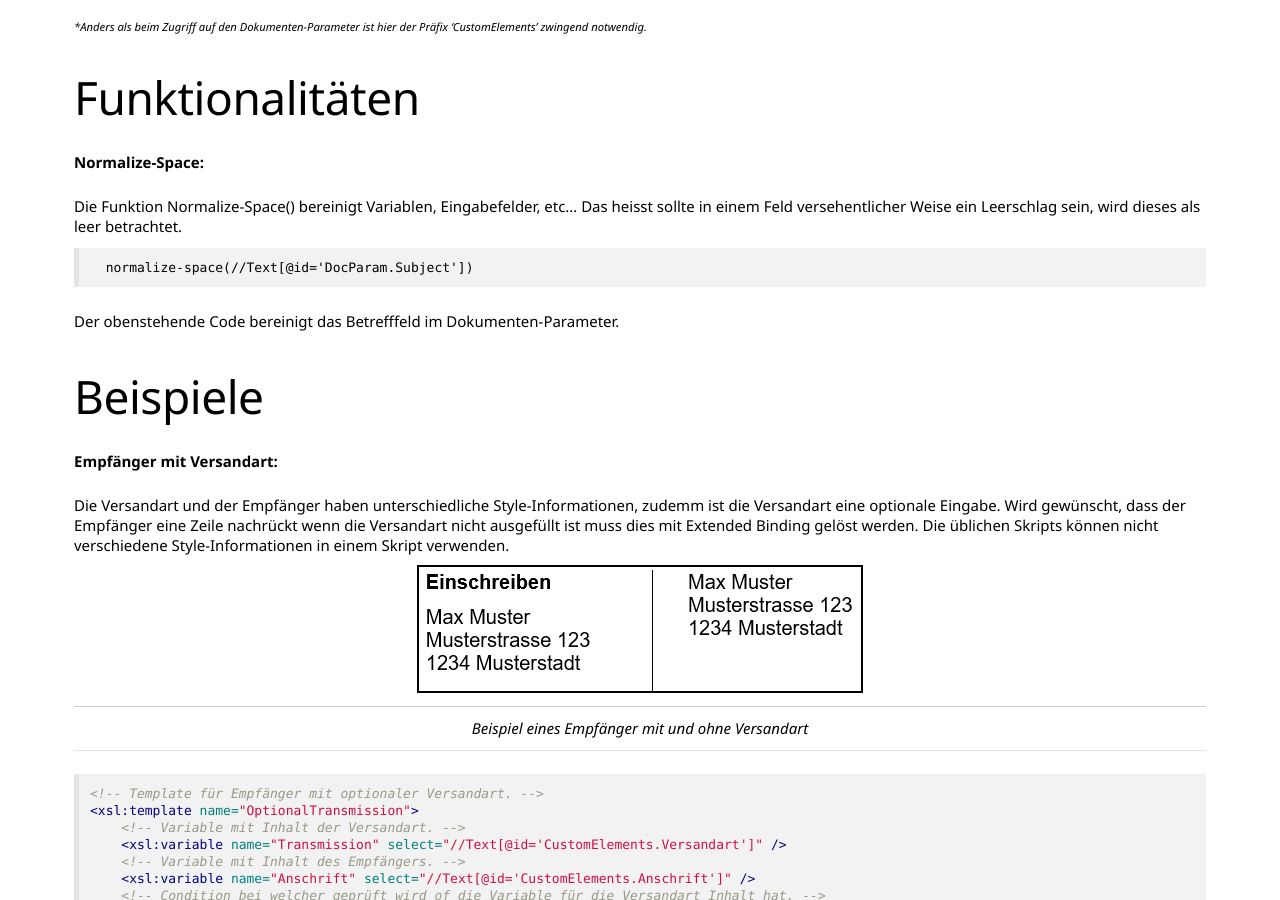
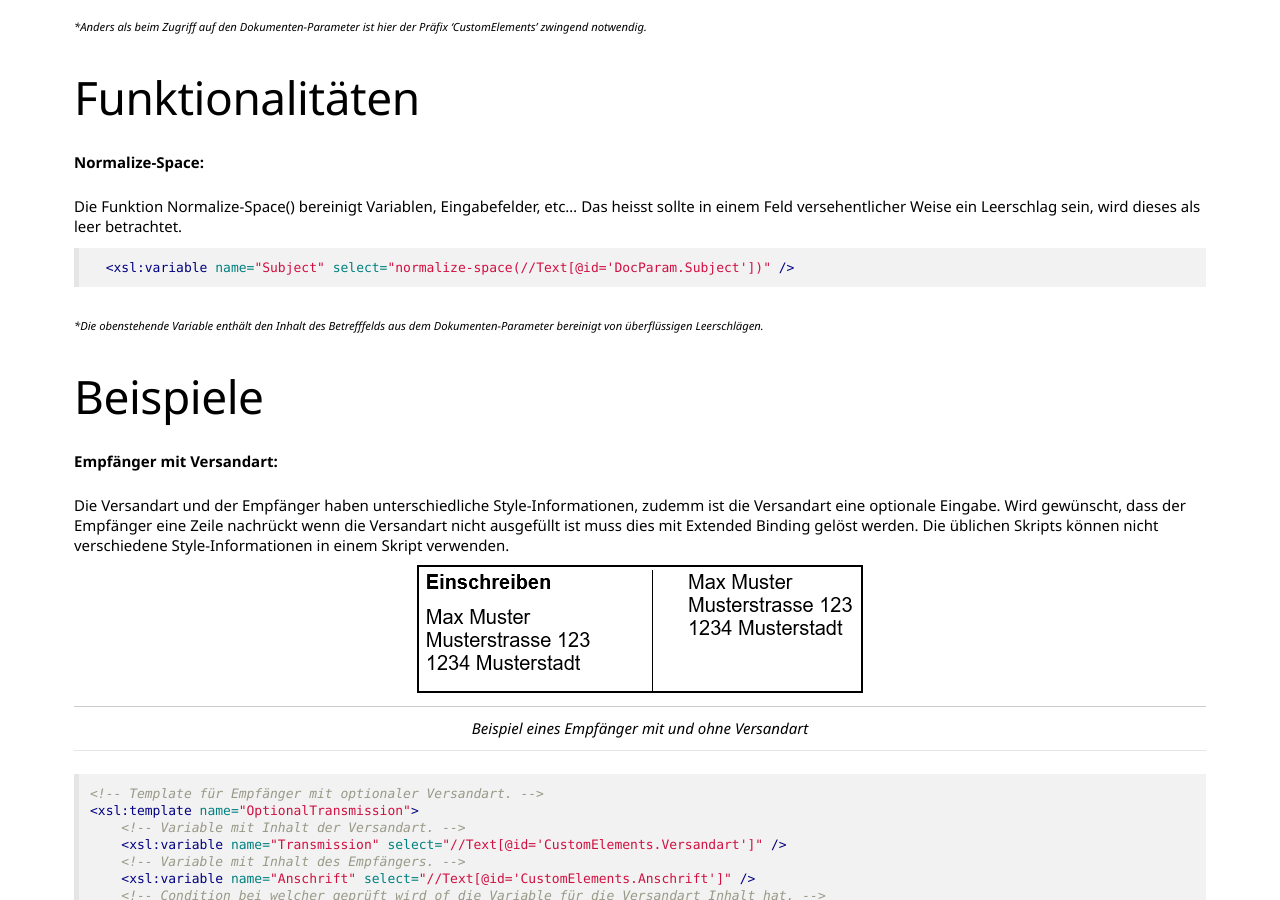
Before and after one commit to primesoft-group/oneoffixx-docs, a Jekyll site: the page built from _pages/docfunc/de/df-extendedbinding.md, in a window 1280 px wide and 900 px high, scrolled down 3839 px. Built offline with Jekyll 4.4.1, drawn with Linux system fonts in a browser that asks for light colours; nearby versions of some CDN libraries; some web fonts are replaced.

Commit message:
updated content

````diff
--- a/_pages/docfunc/de/df-extendedbinding.md
+++ b/_pages/docfunc/de/df-extendedbinding.md
@@ -119,9 +119,9 @@ __Normalize-Space:__
 
 Die Funktion Normalize-Space() bereinigt Variablen, Eingabefelder, etc... Das heisst sollte in einem Feld versehentlicher Weise ein Leerschlag sein, wird dieses als leer betrachtet.
 ```xml
-  normalize-space(//Text[@id='DocParam.Subject'])
+  <xsl:variable name="Subject" select="normalize-space(//Text[@id='DocParam.Subject'])" />
 ```
-Der obenstehende Code bereinigt das Betrefffeld im Dokumenten-Parameter.
+<sub>**Die obenstehende Variable enthält den Inhalt des Betrefffelds aus dem Dokumenten-Parameter bereinigt von überflüssigen Leerschlägen.*</sub>
 
 
 ## Beispiele
````
